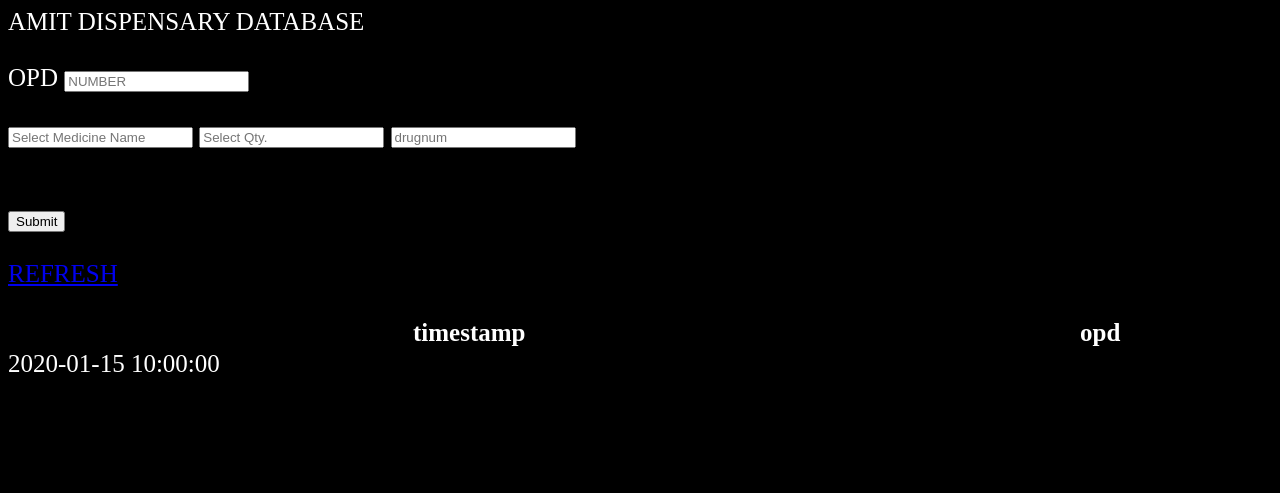
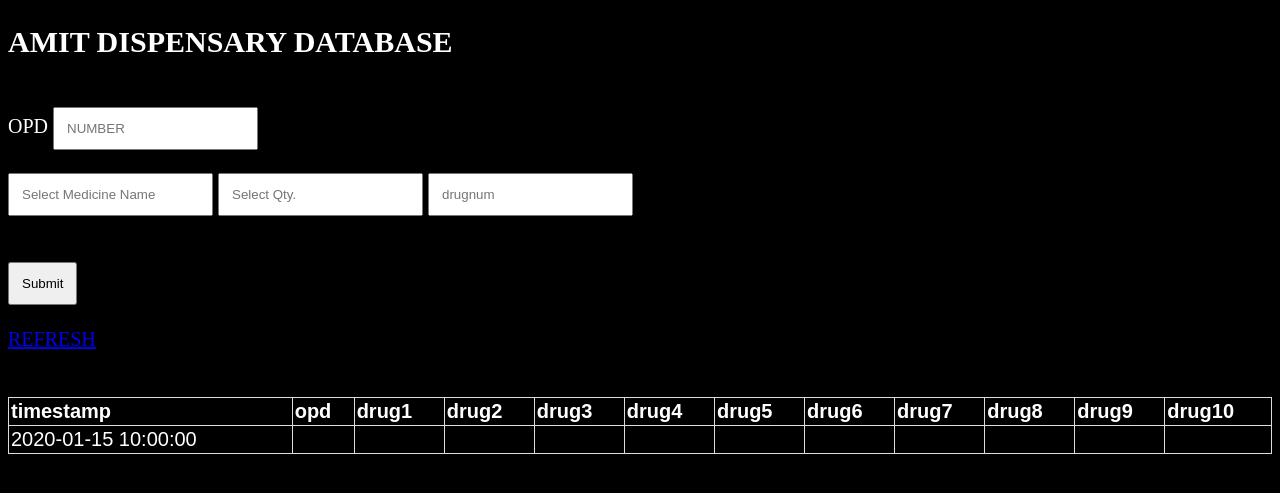
Before and after one commit to ry129/chemist, a PHP site: page / in a window 1280 px wide. Shown: the top 493 px of the page. Run offline with PHP 8.4, Linux system fonts and the light colour scheme; tables that the repository leaves empty or names only in its code hold one stand-in row (values such as "Sample post"); data that the repository does not hold is empty.

Commit message:
Update index.php

```diff
--- a/index.php
+++ b/index.php
@@ -92,29 +92,44 @@ $sql = "UPDATE `stock maintenance` SET Balance = Opening_stock - Used_in_this_mo
 </head>
 <body>
   <div>
-    <div>
+    <h2>
       AMIT DISPENSARY DATABASE
-    </div><br>
+    </h2><br>
 <style type="text/css">
     body{
         color: white;
         background-color: black;
-        font-size: 25px;
+        font-size: 20px;
     }
+table {
+  font-family: arial, sans-serif;
+  border-collapse: collapse;
+  width: 50%;
+}
+
+td, th {
+  border: 0.5px solid #dddddd;
+  text-align: left;
+  padding: 2px;
+}
+.sau
+{
+padding: 12px;
+}
 </style>
 <form method="post">
     <div>
 <label>OPD</label>
-<input type="text" name="OPD" placeholder="NUMBER" required autocomplete="off">
+<input class ="sau" type="text" name="OPD" placeholder="NUMBER" required autocomplete="off">
 </div>
 <br>
-<input id = "dam" type="text" name="Drug1" placeholder="Select Medicine Name" onkeyup="showResult(this.value)">
-<input type="text" name="Qty1" placeholder="Select Qty."  autocomplete="off">
-<input type="text" name="drugnum" placeholder="drugnum"  autocomplete="off">
+<input class = "sau"id = "dam" type="text" name="Drug1" placeholder="Select Medicine Name" onkeyup="showResult(this.value)">
+<input class = "sau"type="text" name="Qty1" placeholder="Select Qty."  autocomplete="off">
+<input class = "sau"type="text" name="drugnum" placeholder="drugnum"  autocomplete="off">
 <div id="dam_return">
 </div> <br><br>
 <!--SELECT * FROM `entries` ORDER BY `entries`.`id` DESC-->
-<input type="submit" name="submit" value="Submit">
+<input class = "sau" type="submit" name="submit" value="Submit">
     </form>
   </div><br>
   <a href="./index.php">REFRESH</a>
@@ -146,12 +161,8 @@ function showResult(str) {
   xmlhttp.send();
 }
 </script>
-<table  style="width:100% ">
-  <tr>
-    <th style="color:white;">timestamp</th>
-    <th style="color:white;">opd</th>
-  </tr>
-</table>
+
+
 <?php
     $servername = "localhost";
     $username = "root";
@@ -164,14 +175,31 @@ function showResult(str) {
     else {
         die("Error". mysqli_connect_error());
 }
-$sql = "SELECT * FROM `entries` ORDER BY `entries`.`id` DESC";
+$sql = "SELECT * FROM `entries` ORDER BY `entries`.`id` DESC LIMIT 8;";
 $result = $conn->query($sql);
 if ($result->num_rows > 0) {
   // output data of each row
+    echo '<table  style="width:100% ">
+  <tr>
+    <th style="color:white;">timestamp</th>
+       <th style="color:white;">opd</th>
+        <th style="color:white;">drug1</th>
+           <th style="color:white;">drug2</th>
+            <th style="color:white;">drug3</th>
+              <th style="color:white;">drug4</th>
+                 <th style="color:white;">drug5</th>
+                   <th style="color:white;">drug6</th>
+                       <th style="color:white;">drug7</th>
+                          <th style="color:white;">drug8</th>
+                              <th style="color:white;">drug9</th>
+                                  <th style="color:white;">drug10</th>
+  </tr>
+';
 while($row = $result->fetch_assoc()) {
-
-       echo '<tr><td>'.$row["timestampp"].'</td>'. '<td>'.$row["OPD"].'</td>'. /*'<td>'.$row["Drug1"].'</td>'. '<td>'.$row["Drug2"].'</td>'. '<td>'.$row["Drug3"].'</td>'. '<td>'.$row["Drug4"].'</td>'. '<td>'.$row["Drug5"].'</td>'. '<td>'.$row["Drug6"].'</td>'. '<td>'.$row["Drug7"].'</td>'. '<td>'.$row["Drug8"].'</td>'. '<td>'.$row["Drug9"].'</td>'. '<td>'.$row["Drug10"].'</td>'.*/ "<br>";
-}}
+       echo '<tr><td>'.$row["timestampp"].'</td>'. '<td>'.$row["OPD"].'</td>'. '<td>'.$row["Drug1"].'</td>'. '<td>'.$row["Drug2"].'</td>'. '<td>'.$row["Drug3"].'</td>'. '<td>'.$row["Drug4"].'</td>'. '<td>'.$row["Drug5"].'</td>'. '<td>'.$row["Drug6"].'</td>'. '<td>'.$row["Drug7"].'</td>'. '<td>'.$row["Drug8"].'</td>'. '<td>'.$row["Drug9"].'</td>'. '<td>'.$row["Drug10"].'</td>'. "</tr><br>";
+}
+echo "</table>";
+}
 ?>
 </body>
 </html>
```
